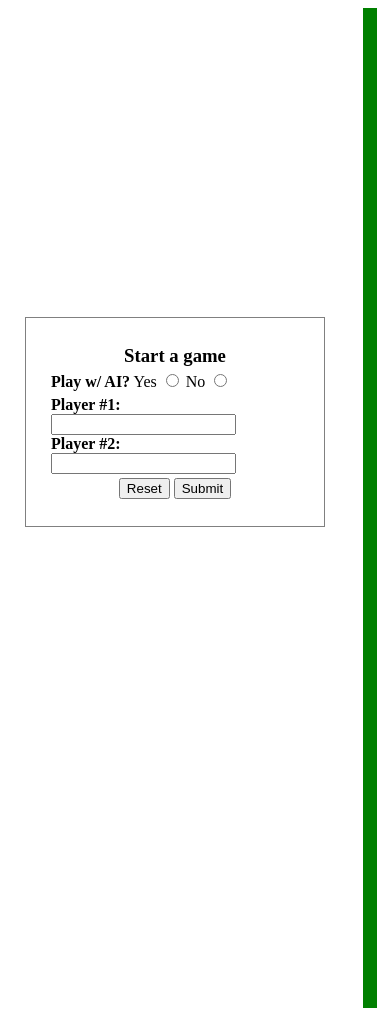
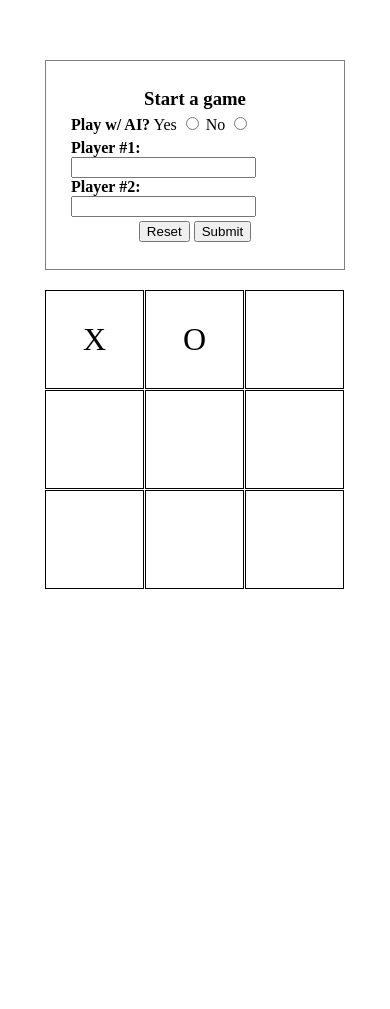
Before and after one commit to ZalmanBlau/TicTacToe, a plain HTML site: page index.html in a window 390 px wide. After the commit the page ends 844 px from the top, so only its background shows below. Drawn offline with Linux system fonts and the light colour scheme.

Commit message:
settup board design and added responsible layout

```diff
--- a/index.html
+++ b/index.html
@@ -40,22 +40,18 @@
             </label>
         </form>
     </div>
-    <table>
-        <tr>
-            <td></td>
-            <td></td>
-            <td></td>
-        </tr>
-        <tr>
-            <td></td>
-            <td></td>
-            <td></td>
-        </tr>
-        <tr>
-            <td></td>
-            <td></td>
-            <td></td>
-        </tr>
-    </table>
+    <div class="game-container">
+        <div class="game-board">
+            <div class="board-block taken" data-block_id="1">x</div>
+            <div class="board-block taken" data-block_id="2">o</div>
+            <div class="board-block" data-block_id="3"></div>
+            <div class="board-block" data-block_id="4"></div>
+            <div class="board-block" data-block_id="5"></div>
+            <div class="board-block" data-block_id="6"></div>
+            <div class="board-block" data-block_id="7"></div>
+            <div class="board-block" data-block_id="8"></div>
+            <div class="board-block" data-block_id="9"></div>
+        </div>
+    </div>
 </body>
 </html>
--- a/script.js
+++ b/script.js
@@ -0,0 +1,10 @@
+const ticTacToe = (function(){
+
+    const uiController = function(){
+
+    }
+
+    return {uiController};
+})();
+
+document.onload = ticTacToe.uiController;
--- a/style.css
+++ b/style.css
@@ -1,14 +1,19 @@
+html {
+    height: 100%;
+}
+
 body {
     display: grid;
     grid-template-columns: 350px 1fr;
     align-items: center;
     justify-items: center;
-    grid-template-areas: "form-container board";
+    grid-template-areas: "form-container game-container";
+    height: 100%;
+    margin: 0;
 }
 
 .form-container {
     position: fixed;
-    height: 150px;
     width: 350px;
     top: 50%;
     left: 0;
@@ -47,10 +52,37 @@ form h3 {
     justify-content: space-between;
 }
 
-table {
-    background-color: green;
-    height: 1000px;
-    grid-area: board;
+.game-container {
+    grid-area: game-container;
+}
+
+.game-board {
+    display: grid;
+    grid-template-columns: repeat(3, 100px);
+    grid-template-rows: repeat(3, 100px);
+    margin: 0 25px;
+}
+
+.game-board .board-block {
+    display: flex;
+    justify-content: center;
+    align-items: center;
+    border: 1px solid black;
+    margin-bottom: 1px;
+    margin-right: 1px;
+    text-align: center;
+    font-size: 32px;
+    text-transform: uppercase;
+}
+
+.game-board .board-block:hover {
+    background-color: blue;
+    cursor: pointer;
+}
+
+.game-board .board-block.taken:hover {
+    background-color: inherit;
+    cursor: auto;
 }
 
 h3 {
@@ -61,3 +93,27 @@ h3 {
 .bold {
     font-weight: 700;
 }
+
+@media screen and (max-width: 700px){
+    body {
+        grid-template-columns: 1fr;
+        grid-template-rows: repeat(2, max-content);
+        grid-template-areas:
+            "form-container"
+            "game-container";
+        grid-row-gap: 20px;
+        row-gap: 20px;
+    }
+
+    .form-container {
+        position: static;
+        margin: 0;
+        margin-top: 60px;
+    }
+
+    @supports (not (grid-gap: 0px)) and (not (gap: 0px)){
+        .form-container {
+            margin-bottom: 20px;
+        }
+    }
+}
```
